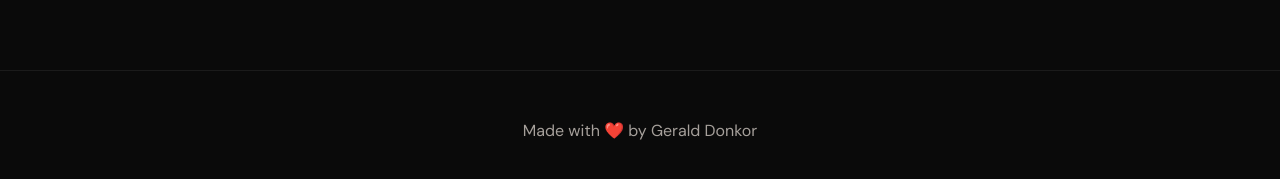
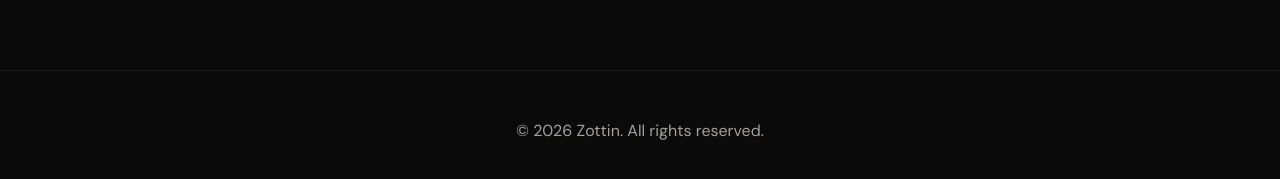
Before and after one commit to gerald-donkor/zottin-ai, a Next.js app: page / in a window 1280 px wide. Shown: the part 4553-4732 px from the top of the page. Built offline with nearby package versions, Linux system fonts and the light colour scheme; no server answers.

Commit message:
25: Add Copyright

```diff
--- a/app/page.tsx
+++ b/app/page.tsx
@@ -583,7 +583,7 @@ export default function Home() {
       </section>
 
       <footer className="relative z-10 border-t border-white/7 py-12 mx-auto px-6 flex flex-wrap items-center justify-center text-stone-400">
-        Made with ❤️ by Gerald Donkor
+        © {new Date().getFullYear()} Zottin. All rights reserved.
       </footer>
     </main>
   );
```
